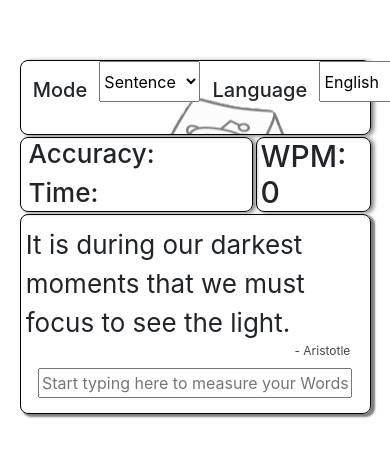
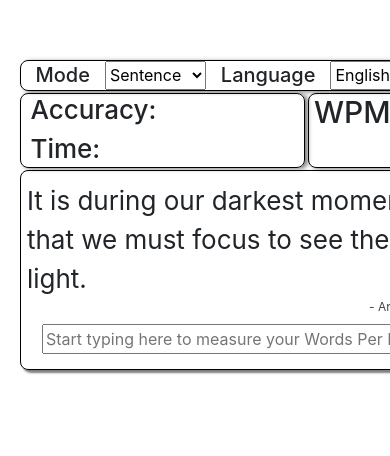
Before and after one commit to BoxedFruits/typing-app-react, a React (Create React App) app: page / in a window 390 px wide. Shown: the top 456 px of the page. Built offline with nearby package versions, Linux system fonts and the light colour scheme.

Commit message:
even more css stuff

```diff
--- a/src/App.css
+++ b/src/App.css
@@ -165,15 +165,15 @@ select#modeSelect {
     white-space: none;
   }
 
-  .grid-container {
+  /* .grid-container {
     grid-template-columns: 1fr 1fr 1fr;
     grid-template-rows: 75px 75px 200px;
     grid-template-areas: "mode-selects mode-selects mode-selects" "time time wpm" "prompt prompt prompt";
-  }
+  } */
 
-  #modeLanguage {
+  /* #modeLanguage {
     display: flex;
-  }
+  } */
 }
 
 @media only screen and (max-width: 715px) {
@@ -181,12 +181,6 @@ select#modeSelect {
   h1#time {
     font-size: 26px;
     white-space: none;
-  }
-
-  .grid-container {
-    grid-template-columns: 1fr 1fr 1fr;
-    grid-template-rows: 75px 75px 200px;
-    grid-template-areas: "mode-selects mode-selects mode-selects" "time time wpm" "prompt prompt prompt";
   }
 }
 
@@ -197,4 +191,20 @@ select#modeSelect {
   #author {
     font-size: 12px;
   }
+
+  .grid-container {
+    grid-template-columns: 1fr 1fr 1fr;
+    grid-template-rows: auto 75px 200px;
+    grid-template-areas: "mode-selects mode-selects mode-selects" "time time wpm" "prompt prompt prompt";
+    min-width: 430px;
+  }
+
+  #modeLanguage {
+    display: flex;
+  }
+  h1#languageLabel,
+  h1#modeLabel {
+    margin-top: 0.55%;
+    margin-bottom: 0.55%;
+  }
 }
```
